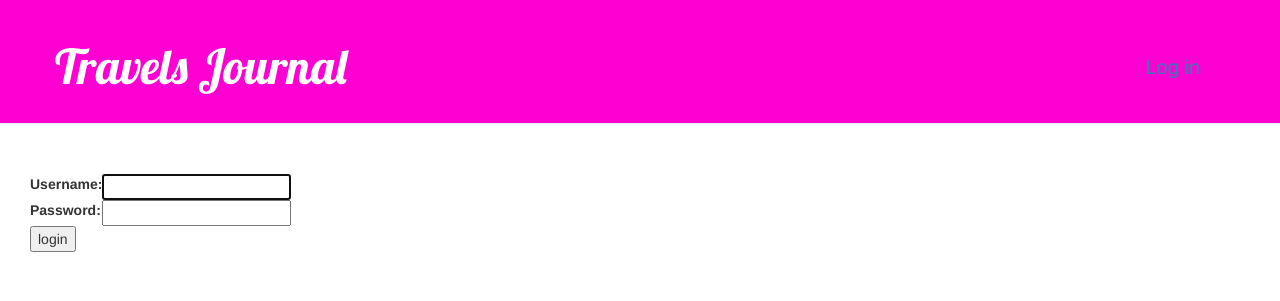
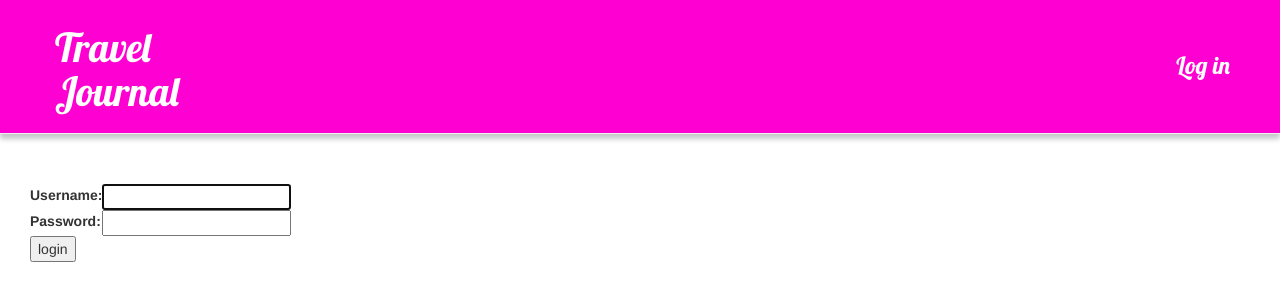
Before and after one commit to jsemeniuk/travels-app, a Django app: page /accounts/login/ in a window 1280 px wide. Shown: the top 301 px of the page. Run offline with Django 4.2, Linux system fonts and the light colour scheme; some libraries are stand-ins or nearby versions.

Commit message:
Change page layout

```diff
--- a/travels_app/my_travels/templates/my_travels/map.html
+++ b/travels_app/my_travels/templates/my_travels/map.html
@@ -3,10 +3,9 @@
 
 {% block content %}
     {% if user.is_authenticated %}
-    <h2>{{ map_page_title }}</h2>
     {{ my_travels|json_script:"my-travels-data" }}
     <div id="map"></div>
-    <script src="{% static 'map.js' %}"></script>
+    <script src="{% static 'js/map.js' %}"></script>
     {% else %}
     <h2>You're not authorised to view this page. Click <a href="{% url 'login' %}">here</a> to log in</h2>
     {% endif %}
--- a/travels_app/my_travels/static/map.css
+++ b/travels_app/static/css/base.css
@@ -6,37 +6,37 @@ body {
 
 #map {
     width: 100%;
-    height: 75%;
+    height: 100%;
     vertical-align: middle;
 }
 
 .page-header{
     background-color: #ff00d2;
     margin-top: 0;
-    margin-left: -15;
-    padding: 20px 20px 20px 55px;
+    margin-bottom: 5px;
+    margin-left: 0px;
+    padding: 5px 20px 10px 55px;
+    box-shadow: 0px 5px 5px rgb(198, 200, 201);
 }
 
 .top-menu {
     color: #ffffff;
     float: right;
     font-size: 15pt;
-    margin-right: 60px;
-    margin-top: -50px;
+    margin-right: 30px;
+    margin-top: -75px;
 }
 
-.top-menu-add {
-    color: #ff00d2;
-    float: right;
-    font-size: 15pt;
-    margin-right: 30px;
-    margin-top: -47px;
+.top-menu a {
+    font-family: 'Lobster';
+    color: #ffffff;
+    font-size: 18pt;
 }
 
 h1, h1 a {
     font-family: 'Lobster', cursive;
     color: #ffffff;
-    font-size: 36pt;
+    font-size: 30pt;
 }
 
 h2 {
--- a/travels_app/templates/base.html
+++ b/travels_app/templates/base.html
@@ -2,21 +2,21 @@
 <!doctype html>
 <html lang="en">
 <head>
-    <title>Travels App</title>
+    <title>My Travel Journal</title>
     <meta name="viewport" content="width=device-width, initial-scale=1.0">
     <link rel="stylesheet" type="text/css" href="https://unpkg.com/leaflet@1.7.1/dist/leaflet.css">
     <link rel="stylesheet" href="//maxcdn.bootstrapcdn.com/bootstrap/3.2.0/css/bootstrap.min.css">
     <link rel="stylesheet" href="//maxcdn.bootstrapcdn.com/bootstrap/3.2.0/css/bootstrap-theme.min.css">
     <link href='//fonts.googleapis.com/css?family=Lobster&subset=latin,latin-ext' rel='stylesheet' type='text/css'>
-    <link rel="stylesheet" type="text/css" href="{% static 'map.css' %}">
+    <link rel="stylesheet" type="text/css" href="{% static 'css/base.css' %}">
     <script src="https://unpkg.com/leaflet@1.7.1/dist/leaflet.js"></script>
     {{ form.media }}
 </head>
 <body>
     <div class="page-header">
-        <h1><a href="{% url 'main_page' %}">Travels Journal</a></h1>
+        <h1><a href="{% url 'main_page' %}">Travel<br>Journal</a></h1>
         {% if user.is_authenticated %}
-        <p class="top-menu">{{ user.username }} <small>(<a href="{% url 'logout' %}">Log out</a>)</small></p>
+        <p class="top-menu"><a href="{% url 'logout' %}">Log out</a></small></p>
         {% else %}
         <p class="top-menu"><a href="{% url 'login' %}">Log in</a></p>
         {% endif %}
```
Also changed, not shown: travels_app/static/js/map.js (renamed from travels_app/my_travels/static/map.js).
